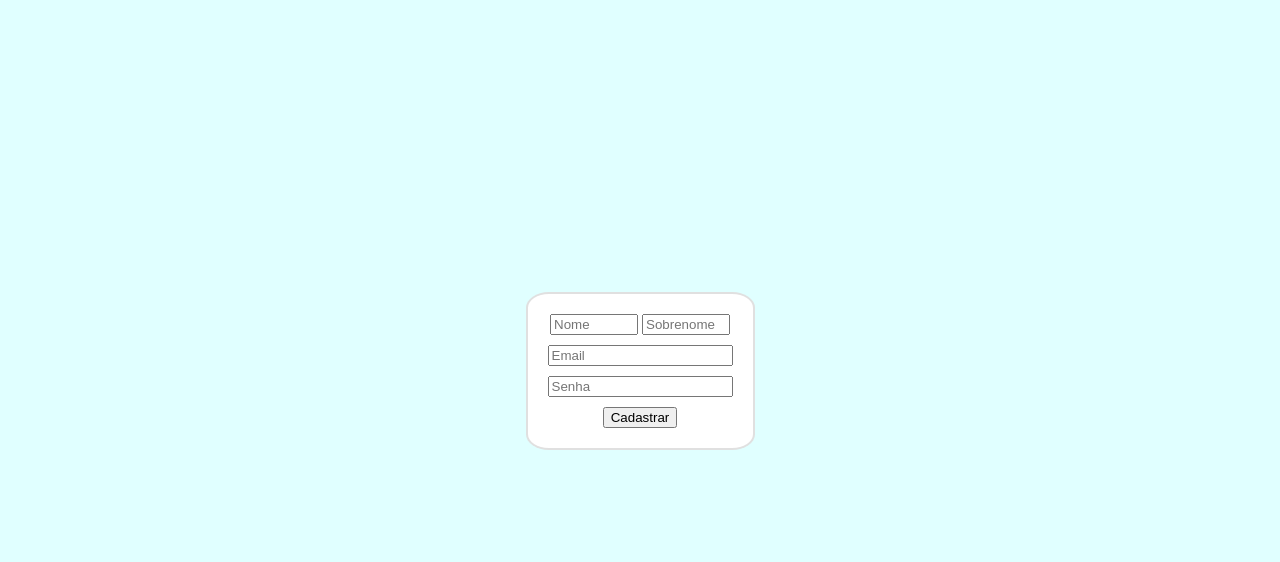
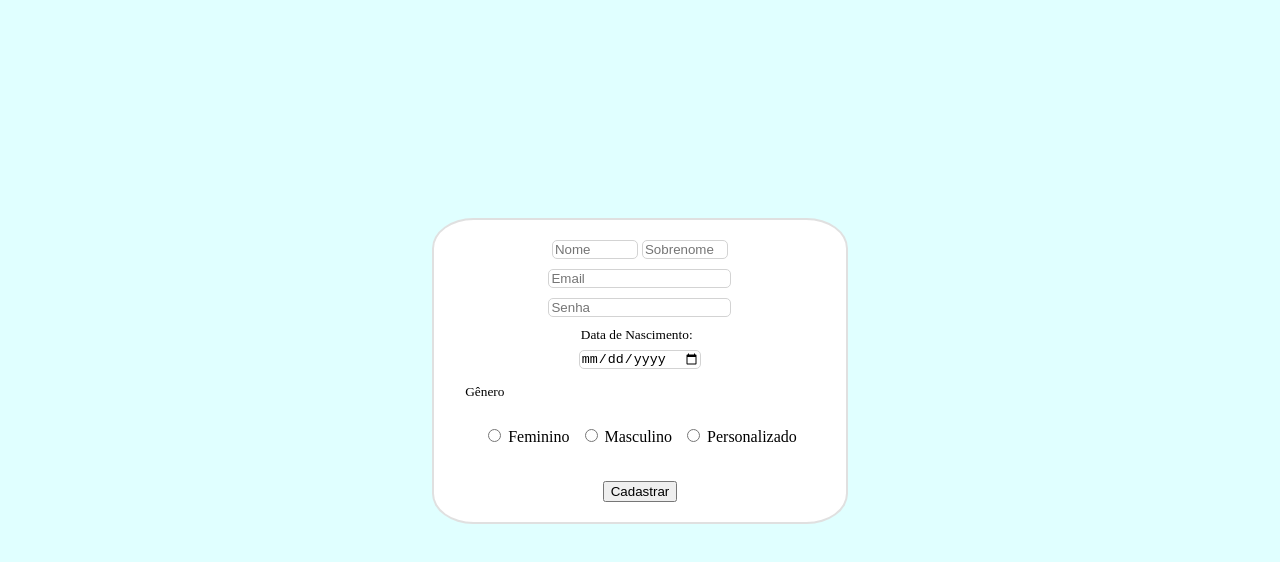
Before and after one commit to MarcosHayman/MarcosBook, a plain HTML site: page cadastro.html in a window 1280 px wide. Shown: the part 54-616 px from the top of the page. Drawn offline with Linux system fonts and the light colour scheme.

Commit message:
Add Genero & Data de Nascimento
Adiciona Genero e Data de Nascimento à página de cadastro

```diff
--- a/cadastro.css
+++ b/cadastro.css
@@ -7,6 +7,16 @@ form {
   align-self: center;
   display: flex;
 }
+fieldset {
+  border-style: none;
+}
+legend {
+  font-size: smaller;
+}
 input:not(input:only-of-type) {
   width: 80px;
 }
+.genero {
+  flex-flow: row nowrap;
+  align-items: flex-start;
+}
--- a/cadastro.html
+++ b/cadastro.html
@@ -37,6 +37,36 @@
             />
           </li>
           <li>
+            <fieldset>
+              <legend>Data de Nascimento:</legend>
+              <label for="birthday"></label>
+              <input type="date" id="birthday" required />
+            </fieldset>
+          </li>
+          <fieldset>
+            <legend>Gênero</legend>
+            <ul class="genero">
+              <li>
+                <label for="female">
+                  <input type="radio" id="female" name="genero" required />
+                  Feminino
+                </label>
+              </li>
+              <li>
+                <label for="male">
+                  <input type="radio" id="male" name="genero" required />
+                  Masculino
+                </label>
+              </li>
+              <li>
+                <label for="custom">
+                  <input type="radio" name="genero" id="custom" required />
+                  Personalizado
+                </label>
+              </li>
+            </ul>
+          </fieldset>
+          <li>
             <a href="perfil.html">
               <button>Cadastrar</button>
             </a>
--- a/form.css
+++ b/form.css
@@ -16,3 +16,7 @@ ul {
 li {
   margin: 5px;
 }
+input {
+  border: 1px solid lightgrey;
+  border-radius: 5px;
+}
--- a/login.css
+++ b/login.css
@@ -1,4 +1,4 @@
-.Main {
+main {
   display: flex;
   flex: 1 50px;
   flex-wrap: wrap;
```
Also changed, not shown: index.html (+1 -1 lines).
